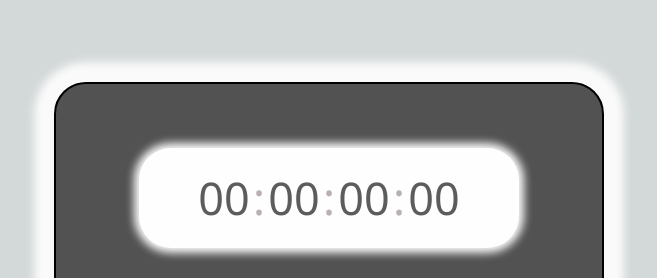
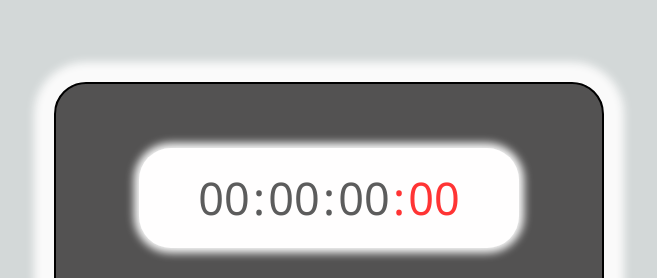
Before and after one commit to wilmer3004/Proyectos-Java-Script, a plain HTML site: page Proyecto7/index.html in a window 1280 px wide. Shown: the part 168-446 px from the top of the page, without its empty margins (311-968 px from the left). Drawn offline with Linux system fonts and the light colour scheme.

Commit message:
Update styles.css

```diff
--- a/Proyecto7/css/style.css
+++ b/Proyecto7/css/style.css
@@ -61,9 +61,9 @@ body{
     width: 5px;
 }
 
-.cronometro span.separador,
+.cronometro span.milisegundo,
 .cronometro span.separador-mili{
-    color: rgb(185, 176, 176);
+    color: rgb(255, 52, 52);
 }
 
 .pantalla .botones{
```
